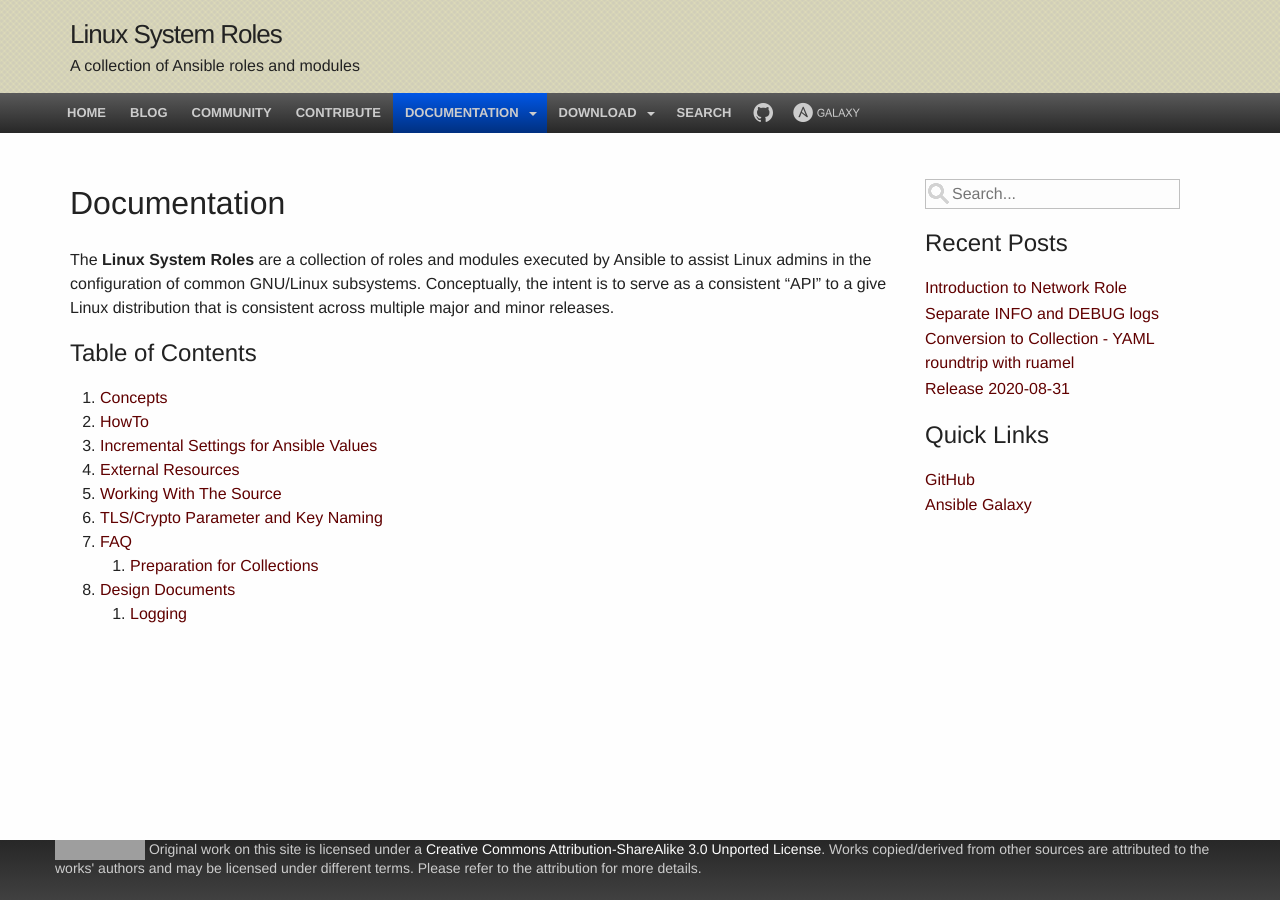
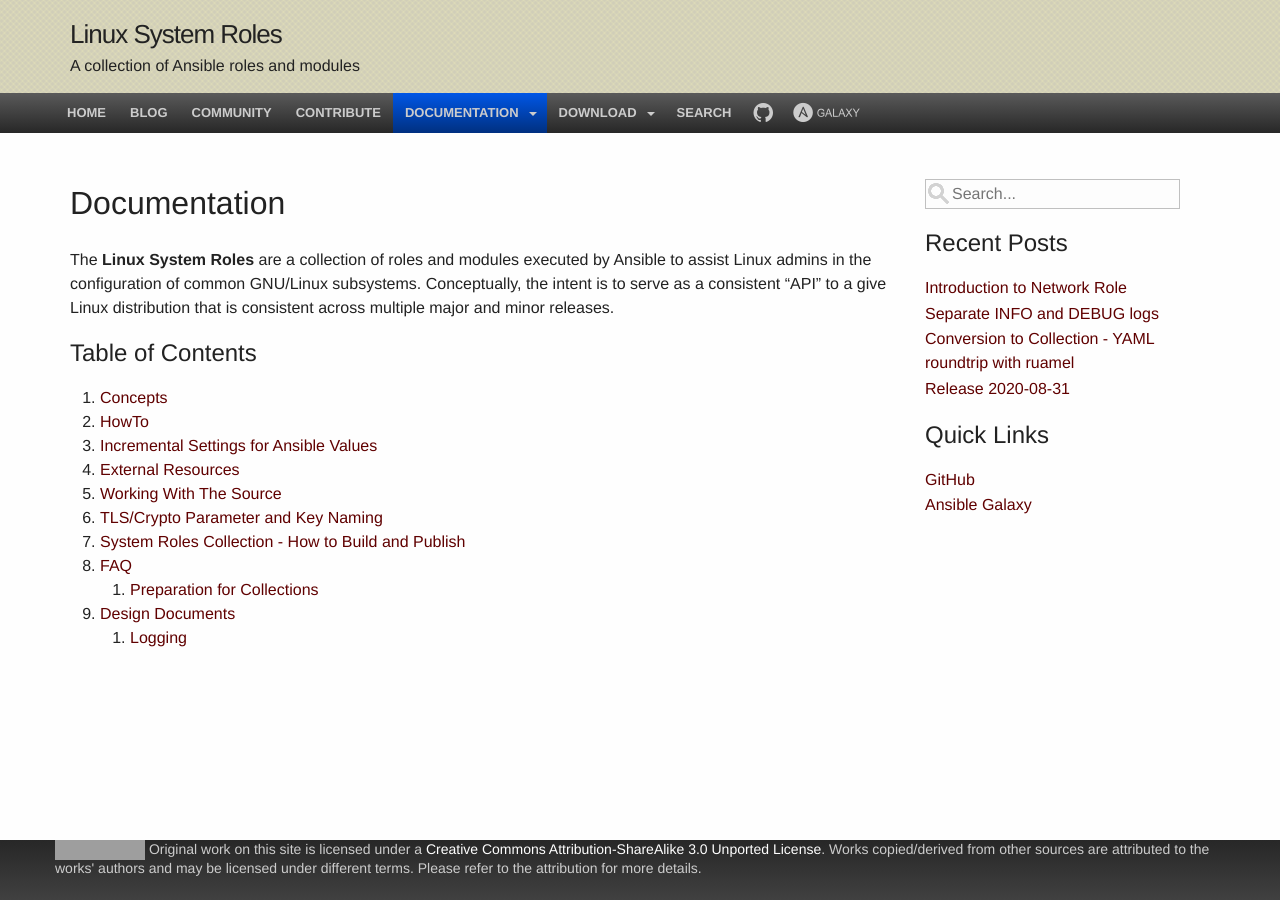
Before and after one commit to linux-system-roles/linux-system-roles.github.io, a Jekyll site: the page built from documentation/index.md, in a window 1280 px wide. Shown: the part 100-1000 px from the top of the page. Built offline with Jekyll 4.4.1, drawn with Linux system fonts in a browser that asks for light colours; grey boxes are pictures that could not be loaded.

Commit message:
add System Roles Collection - How to Build and Publish

```diff
--- a/_data/nav.yml
+++ b/_data/nav.yml
@@ -37,6 +37,9 @@
   - title: "TLS/Crypto Parameter and Key Naming"
     path: "tls_crypto_parameter_and_key_names.html"
 
+  - title: "System Roles Collection - How to Build and Publish"
+    path: "collection-building-publishing.html"
+
   - title: "FAQ"
     path: "faq/"
 
```
